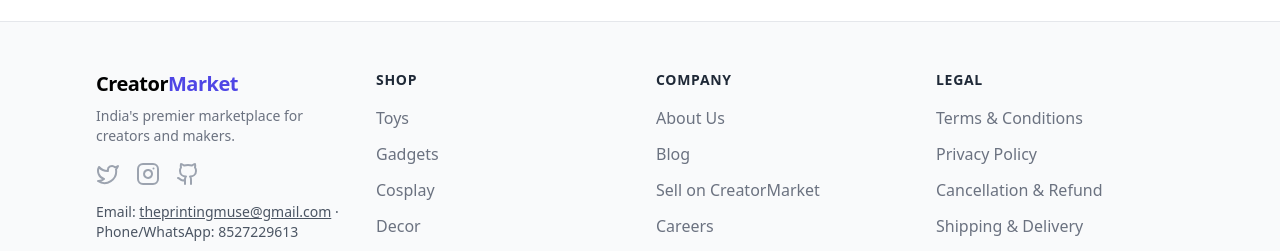
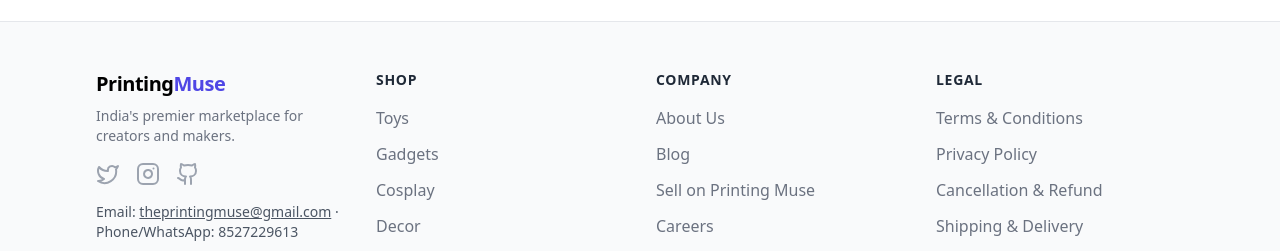
Before and after one commit to singhabhudaya/printshop, a React (Vite) app in the folder web/: page / in a window 1280 px wide. Shown: the part 2054-2305 px from the top of the page. Built offline with nearby package versions, Linux system fonts and the light colour scheme; no server answers.

Commit message:
Update Footer.tsx

```diff
--- a/web/src/components/Footer.tsx
+++ b/web/src/components/Footer.tsx
@@ -12,7 +12,7 @@ const shopLinks = [
 const companyLinks = [
   { href: "/about", label: "About Us" },
   { href: "/blog", label: "Blog" },
-  { href: "/sell-with-us", label: "Sell on CreatorMarket" },
+  { href: "/sell-with-us", label: "Sell on Printing Muse" },
   { href: "/careers", label: "Careers" },
   // { href: "/support", label: "Support" }, // keep here if you have a route
 ];
@@ -40,7 +40,7 @@ export default function Footer() {
           {/* Logo and Tagline section */}
           <div className="col-span-2 md:col-span-1">
             <Link to="/" className="text-xl font-bold tracking-tight">
-              Creator<span className="text-indigo-600">Market</span>
+              Printing<span className="text-indigo-600">Muse</span>
             </Link>
             <p className="mt-2 text-sm text-gray-500">
               India's premier marketplace for creators and makers.
```
